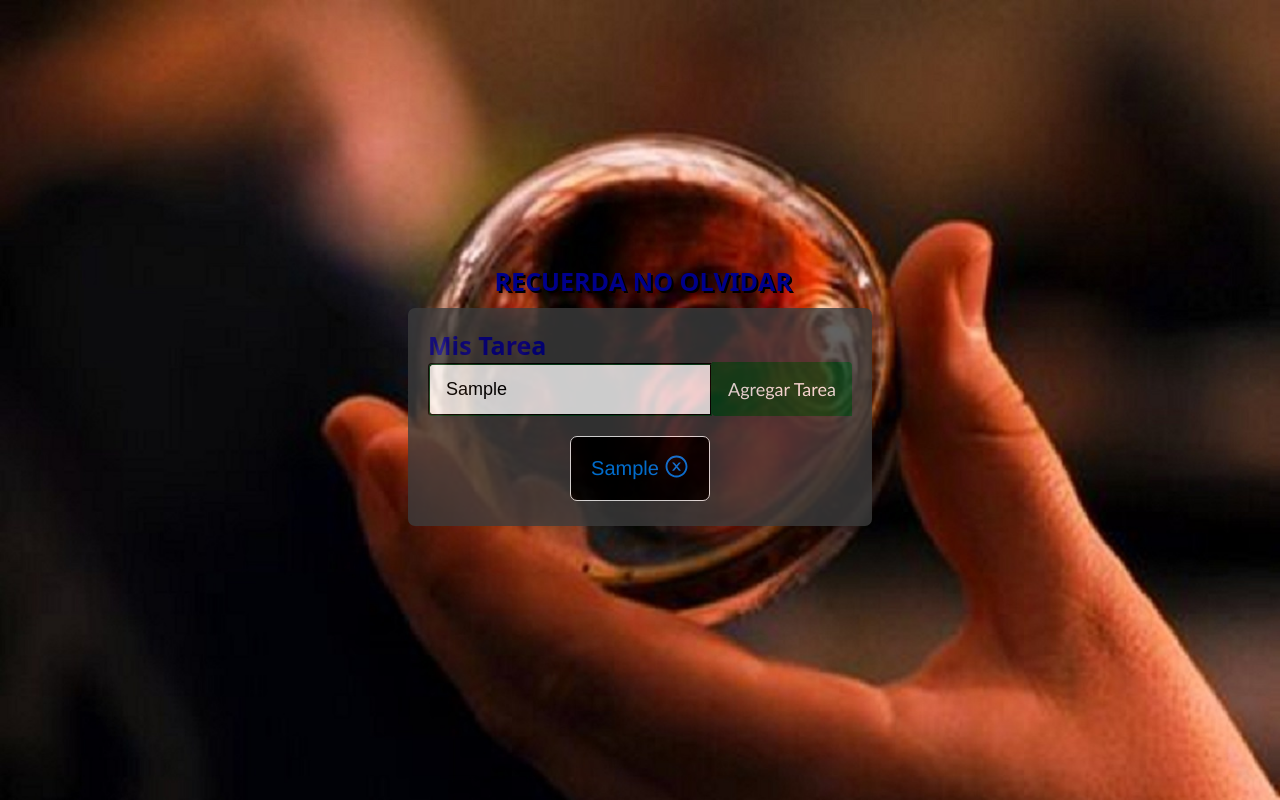
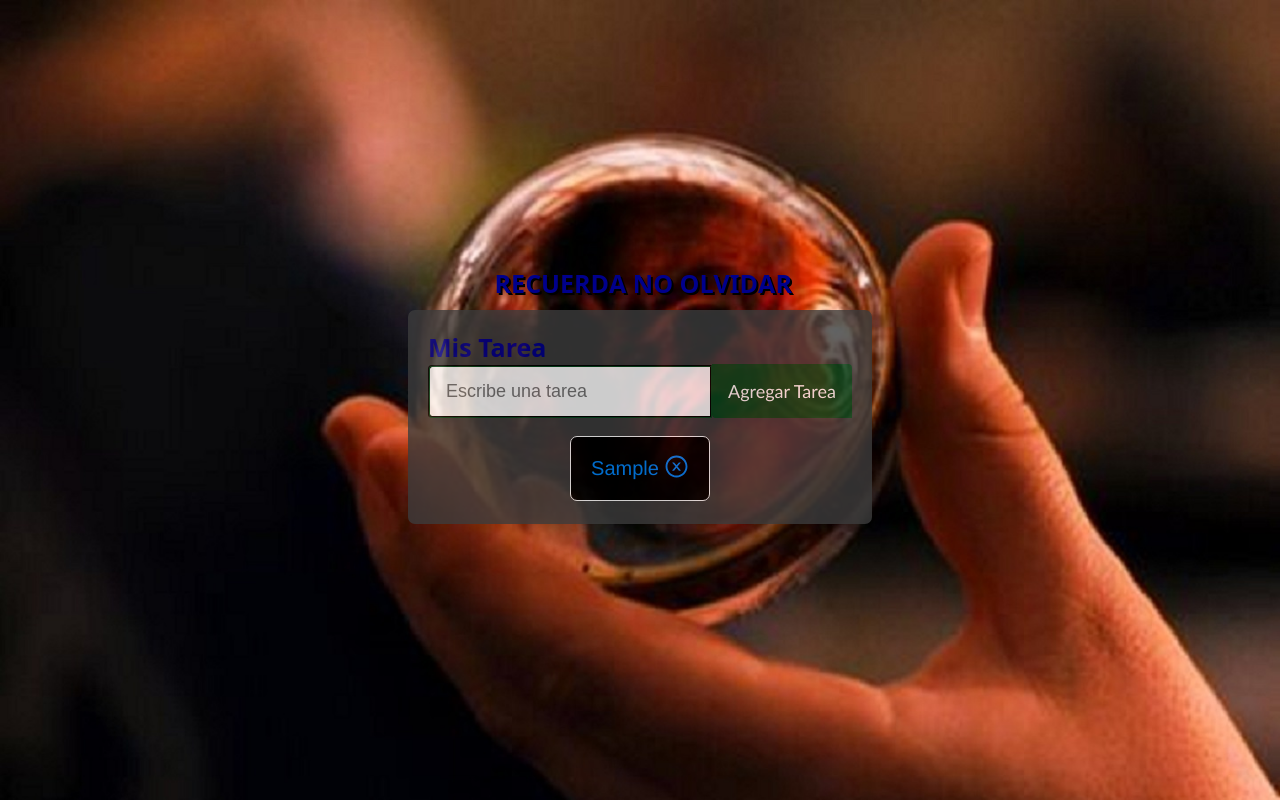
Before and after one commit to fede-cid/Recuerda-No-Olvidar, a React (Create React App) app in the folder app-de-tareas/: page / in a window 1280 px wide. Both pictures are taken after typing "Sample" into the empty fields and a click on the button "Agregar Tarea". Built offline with nearby package versions, Linux system fonts and the light colour scheme.

Commit message:
first commit

```diff
--- a/app-de-tareas/src/css/tarea.css
+++ b/app-de-tareas/src/css/tarea.css
@@ -1,3 +1,4 @@
+
 .tarea-contenedor{
     max-width: 500px;
     min-height: 65px;
@@ -11,6 +12,7 @@
     border: 1px solid white ;
     align-items: center;
     transition: 1s;
+    margin: 3px;
 }
 
 .tarea-texto{
--- a/app-de-tareas/src/css/tareaFormulario.css
+++ b/app-de-tareas/src/css/tareaFormulario.css
@@ -14,6 +14,7 @@
     border-radius: 4px 0 0 4px;
     border: 2px groove #04481d;
     outline: none;
+
 }
 
 .tarea-boton {
--- a/app-de-tareas/src/js/TareaFormulario.js
+++ b/app-de-tareas/src/js/TareaFormulario.js
@@ -6,10 +6,11 @@ import Flip from 'react-reveal/Flip';
 
 function TareaFormulario(props){
 
-    const [input, setImput] = useState('')
+    const [input, setInput] = useState('')
 
     const manejarCambio = e => {
-        setImput(e.target.value);
+        setInput(e.target.value);
+
 
     };
 
@@ -19,9 +20,11 @@ function TareaFormulario(props){
         const tareaNueva = {
             id: uuidv4(),
             texto: input,
-            completada: false
+            completada: false,
+
         }
         props.onSubmit(tareaNueva)
+        setInput('')
     };
 
 
@@ -33,6 +36,7 @@ function TareaFormulario(props){
             type='text'
             placeholder="Escribe una tarea"
             name="texto"
+            value={input}
             onChange={manejarCambio}
             />
             <button className="tarea-boton">Agregar Tarea</button>
```
Also changed, not shown: 1 other file (tests, documents, lock files or other folders).
